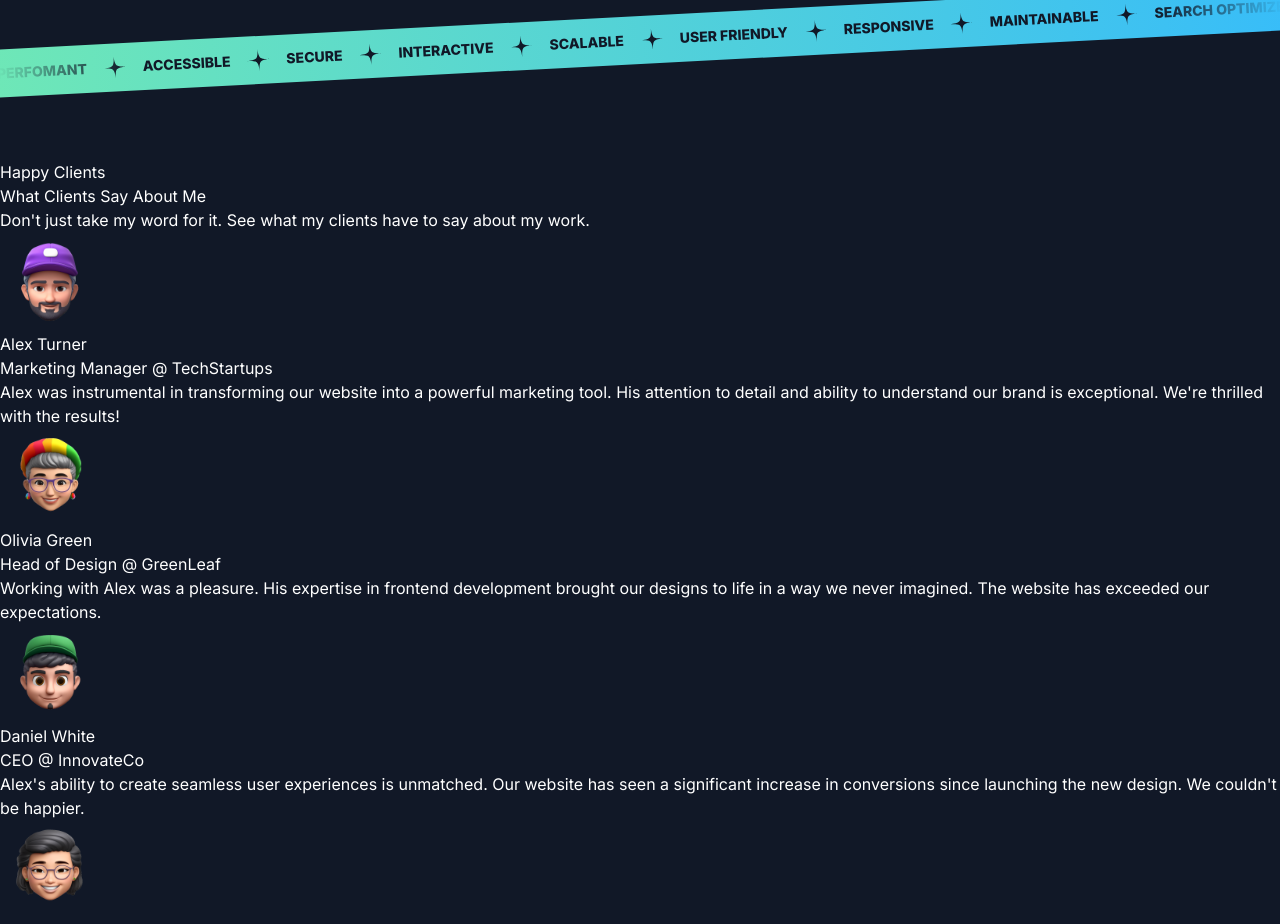
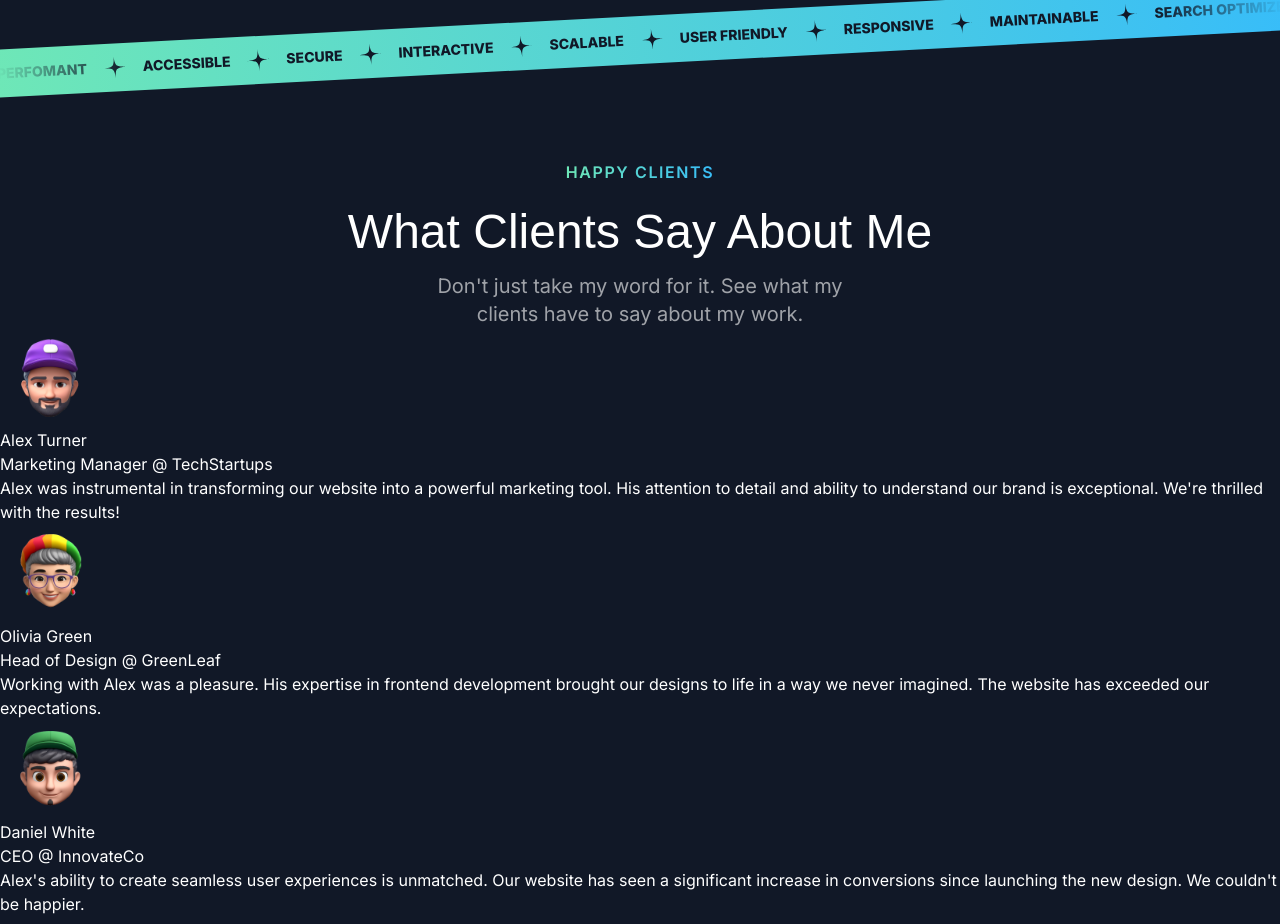
Before and after one commit to MorhafGhziel/frontend-tribe-portofolio, a Next.js app: page / in a window 1280 px wide. Shown: the part 3036-3960 px from the top of the page. Built offline with nearby package versions, Linux system fonts and the light colour scheme; a web font is replaced by a local one.

Commit message:
used the section header componenet

```diff
--- a/src/sections/Testimonials.tsx
+++ b/src/sections/Testimonials.tsx
@@ -4,6 +4,7 @@ import memojiAvatar3 from "@/assets/images/memoji-avatar-3.png";
 import memojiAvatar4 from "@/assets/images/memoji-avatar-4.png";
 import memojiAvatar5 from "@/assets/images/memoji-avatar-5.png";
 import Image from "next/image";
+import SectionHeader from "@/components/SectionHeader";
 
 const testimonials = [
   {
@@ -41,12 +42,12 @@ const testimonials = [
 export const TestimonialsSection = () => {
   return (
     <div>
-      <p>Happy Clients</p>
-      <h2>What Clients Say About Me</h2>
-      <p>
-        Don&apos;t just take my word for it. See what my clients have to say
-        about my work.
-      </p>
+      <SectionHeader
+        title="Happy Clients"
+        eyebrow="What Clients Say About Me"
+        description="Don't just take my word for it. See what my clients have to say
+        about my work."
+      />
       <div>
         {testimonials.map((testimonial) => (
           <div key={testimonial.name}>
```
